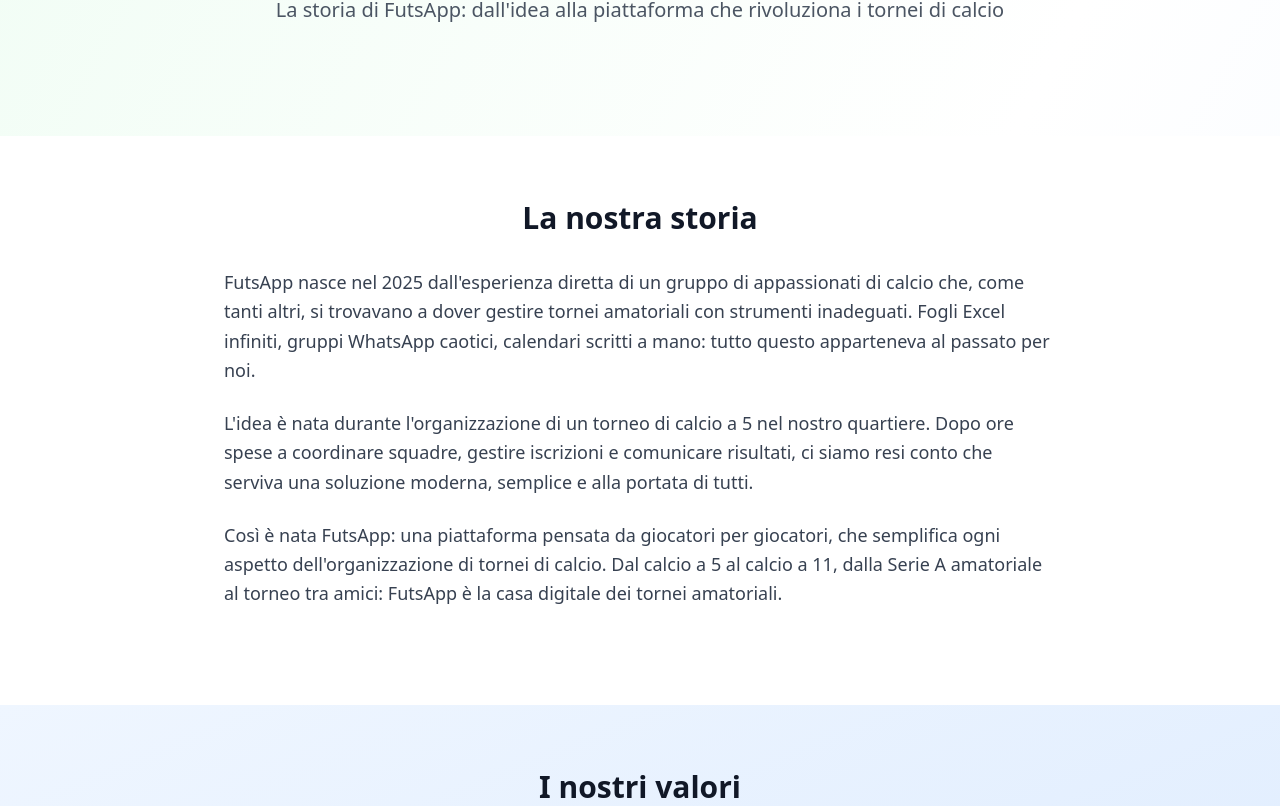
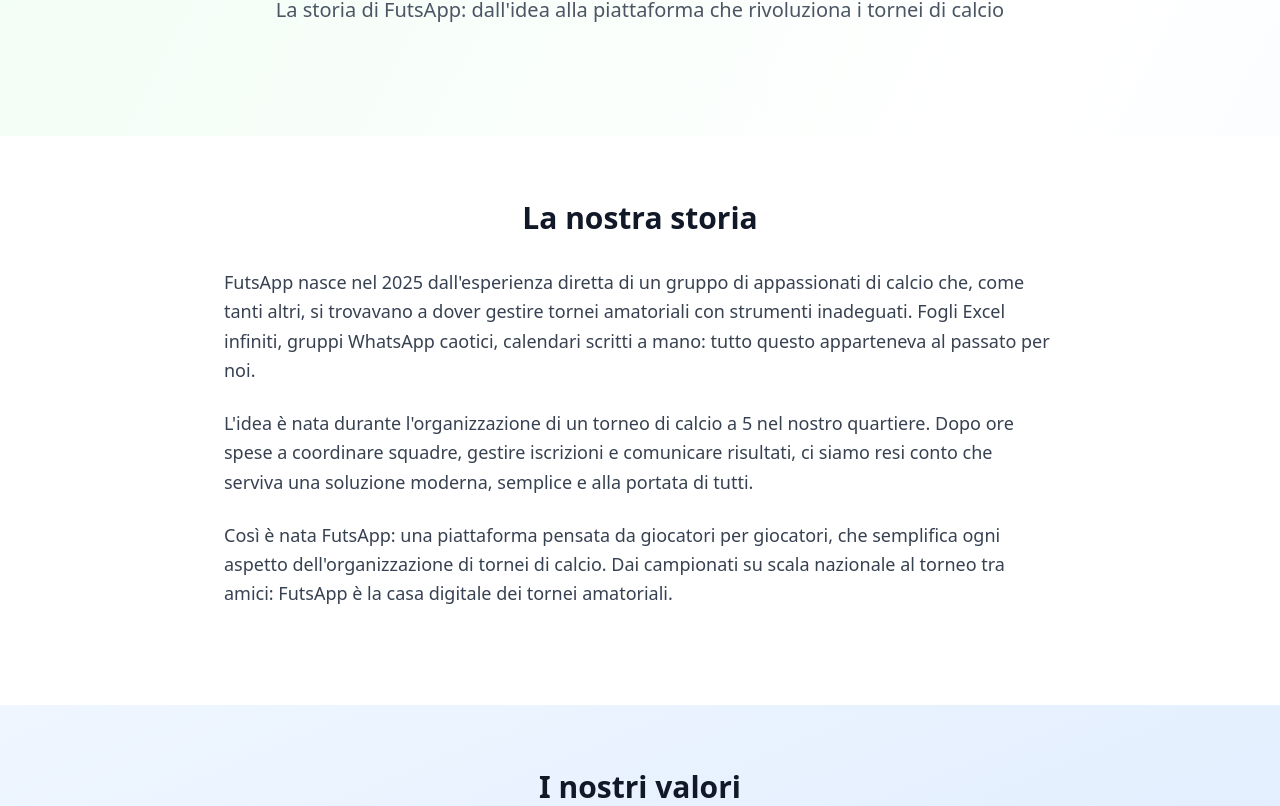
Before and after one commit to Emerc92/futsapp-tournament-hub, a React (Vite) app: page /about in a window 1280 px wide. Shown: the part 372-1178 px from the top of the page. Built offline with nearby package versions, Linux system fonts and the light colour scheme.

Commit message:
Refactor AboutPage text
Update the text in the AboutPage to reflect the requested changes.

```diff
--- a/src/pages/AboutPage.tsx
+++ b/src/pages/AboutPage.tsx
@@ -64,7 +64,7 @@ const AboutPage: React.FC = () => {
             <p className="text-gray-700 mb-8 text-lg leading-relaxed">
               Così è nata FutsApp: una piattaforma pensata da giocatori per giocatori,
               che semplifica ogni aspetto dell'organizzazione di tornei di calcio.
-              Dal calcio a 5 al calcio a 11, dalla Serie A amatoriale al torneo tra amici:
+              Dai campionati su scala nazionale al torneo tra amici:
               FutsApp è la casa digitale dei tornei amatoriali.
             </p>
           </div>
```
